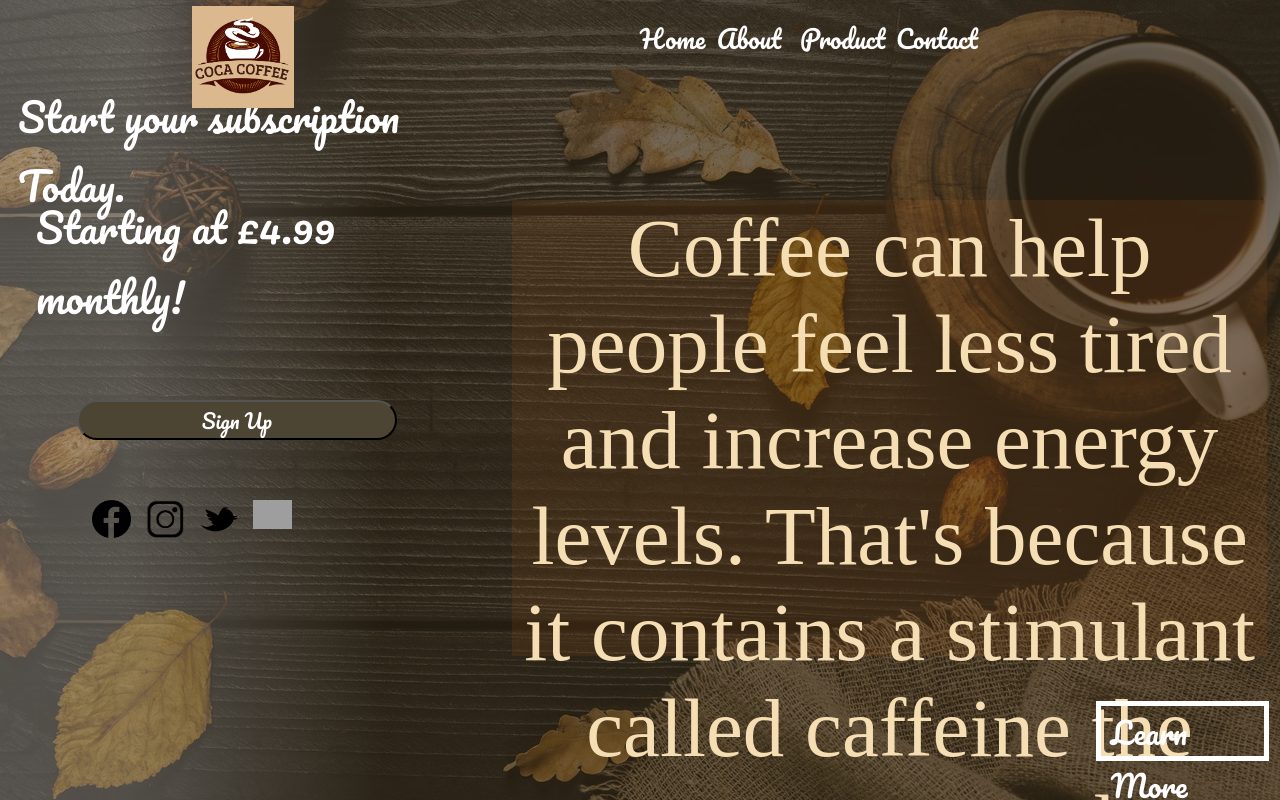
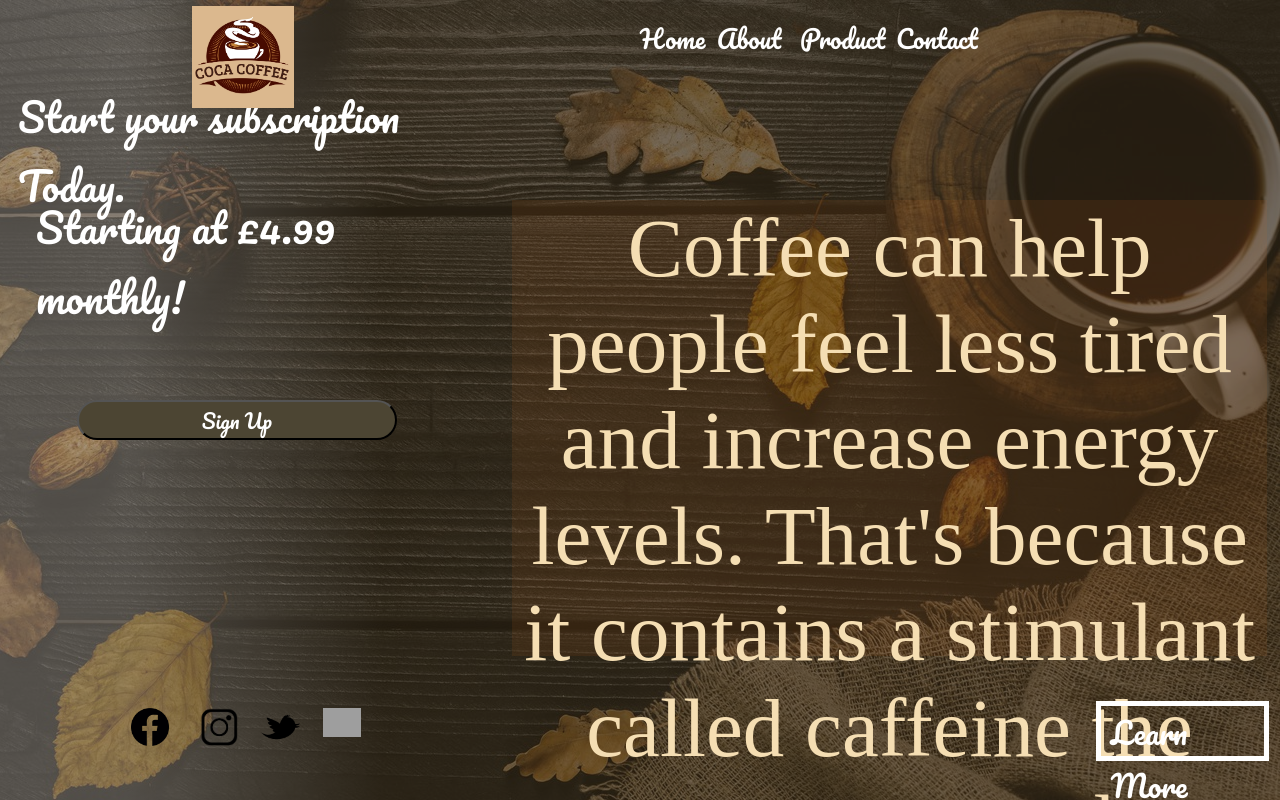
Before and after one commit to MohammedUsman-hub/coffee-subscription-landing-page, a React (Create React App) app in the folder coffee-sub/: page / in a window 1280 px wide. Shown: the top 800 px of the page. Built offline with nearby package versions, Linux system fonts and the light colour scheme; grey boxes are pictures that could not be loaded; a web font is replaced by a local one.

Commit message:
fixed sm logos

```diff
--- a/coffee-sub/src/index.css
+++ b/coffee-sub/src/index.css
@@ -418,9 +418,9 @@ html, body{
   /* Social Media logos */
   .smLogo{
     position: relative;
-    bottom: 25pc;
+    bottom: 12pc;
     width: 60%;
-    left: 9%;
+    left: 12%;
   }
   .fb{
     position: absolute;
@@ -435,7 +435,7 @@ html, body{
   .insta{
     position: absolute;
     width: 5%;
-    left: 4%;
+    left: 6%;
     transition: .2s ease;
   }
   .insta:hover{
@@ -445,7 +445,7 @@ html, body{
   .tw{
     position: absolute;
     width: 5%;
-    left: 11%;
+    left: 14%;
     transition: .2s ease;
   }
   .tw:hover{
@@ -455,7 +455,7 @@ html, body{
   .email{
     position: absolute;
     width: 5%;
-    left: 18%;
+    left: 22%;
     transition: .2s ease;
   }
   .email:hover{
```
